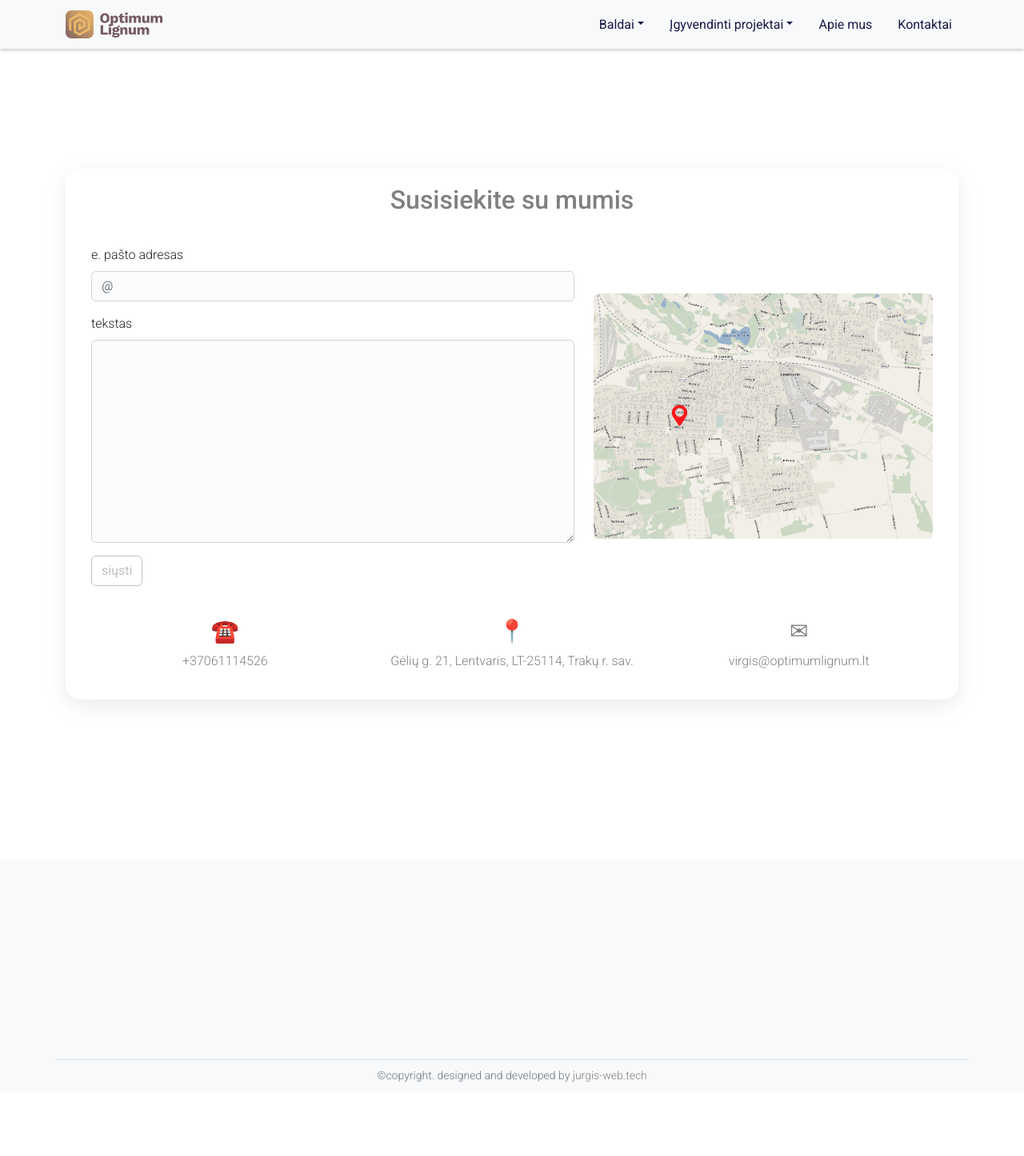
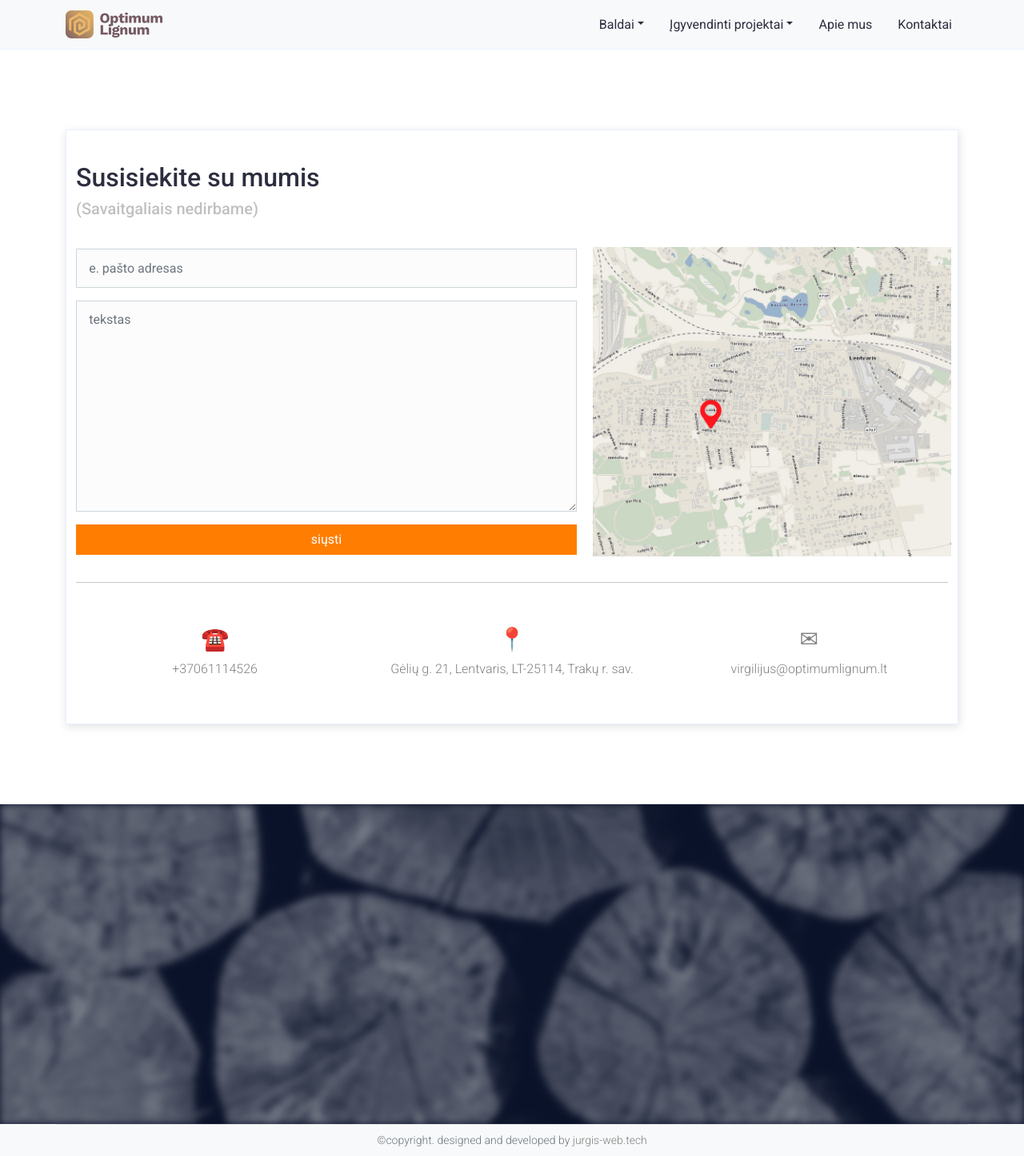
Before and after one commit to jurg1s/optimumlignum, a React (Create React App) app: page /kontaktai in a window 1280 px wide. Shown: the whole page at 80% size. Before the commit the page ends 1365 px from the top, so only its background shows below. Built offline with nearby package versions, Linux system fonts and the light colour scheme; a web font is replaced by a local one.

Commit message:
kontaktai-footer

```diff
--- a/src/App.css
+++ b/src/App.css
@@ -1,4 +1,6 @@
 /* global styling start */
+@import url('https://fonts.googleapis.com/css2?family=Poppins:ital,wght@0,300;0,400;0,500;0,600;0,700;0,800;1,300;1,400;1,500;1,600;1,700;1,800&display=swap');
+
 @import url("https://fonts.googleapis.com/css2?family=Roboto:ital,wght@0,100;0,300;0,400;0,500;0,700;0,900;1,100;1,300;1,400;1,500;1,700;1,900&display=swap");
 
 @import url('https://fonts.googleapis.com/css2?family=Noto+Emoji:wght@300;400;500;600;700&display=swap');
@@ -12,7 +14,7 @@
 
 }
 ::selection {
-  background: #f3b337;
+  background: #FE7865;
   /* background: #ec4d37; */
   color: white;
 
--- a/src/components/Gototop.css
+++ b/src/components/Gototop.css
@@ -7,8 +7,8 @@
   transition: 0.2s;
   width: 40px;
   height: 40px;
-  opacity: 0.5;
-  background-color:#f3b337;
+  opacity: 0.8;
+  background-color:#FF7D00;
 }
 .scrollTop .icon {
   height: 100%;
--- a/src/components/Navbar.css
+++ b/src/components/Navbar.css
@@ -9,13 +9,18 @@
 
 #responsive-navbar-nav {
   justify-content: end;
+
 }
 nav {
-  box-shadow: 0 2px 4px 0 rgba(0, 0, 0, 0.2);
+  /* box-shadow: 0 2px 4px 0 rgba(0, 0, 0, 0.2); */
+  border-bottom: 1px solid #eaf0fc;
+
 }
 .navbar-nav .dropdown-menu {
   border-radius: 0px;
   background-color: white;
+  border-bottom: 1px solid #eaf0fc;
+
   box-shadow: 0 2px 4px 0 rgba(0, 0, 0, 0.2);
   border: 0px;
 
@@ -25,13 +30,13 @@ nav {
 
 .navbar-nav a {
   font-weight: 400;
-  color: #141945;
+  color: #2C2E3F;
 }
 .navbar-nav a:hover {
-  color: #141945;
+  color: #2C2E3F;
   text-decoration: underline;
   text-underline-offset: 8px;
-  text-decoration-color: #141945;
+  text-decoration-color: #2C2E3F;
 
 }
 
@@ -39,20 +44,19 @@ nav {
 .dropdown-item:active,
 .dropdown-item:hover {
   background-color: white !important;
-  color: #141945 !important;
+  color: #2C2E3F !important;
   text-decoration: underline;
 
-  text-underline-offset: 8px;
 }
 
 .navbar-nav .nav-link.active,
 .navbar-nav .show > .nav-link {
-  color: #141945 !important;
+  color: #2C2E3F !important;
 
 }
 .nav-link:focus,
 .nav-link:hover {
-  color: #141945 !important;
+  color: #2C2E3F !important;
 
 }
 #collasible-nav-dropdown:hover {
@@ -64,7 +68,7 @@ nav {
 .nav-item.dropdown:hover .dropdown-menu {
   display: block;
   opacity: 1;
-  transition: 0.3s ease-out;
+  transition: 0.2s ease-out;
   pointer-events: all;
   cursor: pointer;
 
--- a/src/components/Navbar.js
+++ b/src/components/Navbar.js
@@ -3,11 +3,24 @@ import Container from "react-bootstrap/Container";
 import Nav from "react-bootstrap/Nav";
 import Navbar from "react-bootstrap/Navbar";
 import NavDropdown from "react-bootstrap/NavDropdown";
+// import React, { useState, useEffect } from "react";
+
 import "./Navbar.css";
 
-function navbar() {
+export default function navbar() {
+
+
+
+
+
+
   return (
+
+
+
     <Navbar
+
+
       collapseOnSelect
       expand="lg"
       bg="light"
@@ -67,7 +80,6 @@ function navbar() {
         </Navbar.Collapse>
       </Container>
     </Navbar>
+
   );
 }
-
-export default navbar;
--- a/src/components/pages/Footer.css
+++ b/src/components/pages/Footer.css
@@ -4,7 +4,6 @@ footer {
 
   height: 40px;
 }
-
 
 footer.container p {
   padding: 0;
@@ -21,11 +20,33 @@ footer a:hover {
 }
 
 .contfooter {
-  background-color: #F8F9FA;
+  background-color: #f8f9fa;
 }
 
-.contfooter footer.up {
-  color: white;
-  height: 250px;
+.footercontent {
+  width: 100%;
+  height: 400px;
+
 
 }
+.up{
+  background-color:#0a1229;
+  height: 100%;
+  /* background-color:#FE7865; */
+
+
+}
+
+.fimage {
+  mix-blend-mode: screen;
+opacity: 0.5;
+  background-repeat: repeat;
+  background-image: url("/public/images/wood-background.jpg");
+  background-attachment: fixed;
+  filter: blur(5px);
+  background-size: 100%;
+  background-position: bottom 0px right 0px;
+    width: 100%;
+  height: 400px;
+
+}
--- a/src/components/pages/Footer.js
+++ b/src/components/pages/Footer.js
@@ -5,9 +5,12 @@ const Footer = () => {
   return (
     <>
       <div className="contfooter ">
-        <footer className="up d-flex">
+        <footer className="footercontent">
+          <div className="up ">
+            <div className="fimage "></div>
+          </div>
+        </footer>
 
-        </footer>
         <footer className="container bottom d-flex border-top">
           <p className="link text-center text-muted">
             &copy;copyright. designed and developed by
--- a/src/components/pages/Kontaktai.css
+++ b/src/components/pages/Kontaktai.css
@@ -1,6 +1,5 @@
 .contbox {
-padding-top: 150px;
-padding-bottom: 200px;
+    padding: 100px 0;
 
   display: flex;
   align-items: center;
@@ -8,40 +7,46 @@ padding-bottom: 200px;
 }
 
 .contbox .contcont {
-    padding: 20px;
+    padding: 40px 0;
   width: 100%;
-  border-radius: 20px;
+  border: 1px solid #eaf0fc;
   /* border: 1px dashed #141945; */
-  box-shadow: rgba(149, 157, 165, 0.2) 0px 8px 24px;
-   /* display: flex;
+  box-shadow: 1px 3px 10px rgb(173 181 189 / 40%);   /* display: flex;
   flex-direction: row
   ; */
 }
 
-.ha {
+.ha a {
     display: flex;
     align-items: center;
-    justify-content: right;
+
   padding: 10px;
   color:gray;
+  height: 100%;
+  background-image: url("/public//images/map1.jpg");
+  background-size: 130%;
+  padding: 20px;
 
 }
-
+.img-fluid{
+    opacity: 0;
+}
 .hi {
   padding: 10px;
 }
 
 .btn {
-  background-color: white !important;
-  border: 1px solid silver !important;
-  color: silver !important;
+  background-color: #FF7D00 !important;
+  border: 1px solid #FF7D00 !important;
+  color: white !important;
+  border-radius: 0!important;
+  width: 100%;
 }
 .btn:hover {
-  background-color: #f3b337 !important;
-  border: 0 !important;
-  color: white !important;
+  background-color: transparent !important;
+  color: #2C2E3F !important;
 
-  border: 1px solid transparent !important;
+  border: 1px solid #2C2E3F !important;
 }
 
 .form-control {
@@ -68,14 +73,17 @@ padding-bottom: 200px;
 
 }
 .contactico a:hover{
-    color: #f3b337!important;
+    color: #FF7D00!important;
     cursor: pointer;
 }
 
 .head h2{
-    color: gray;
-    text-align: center;
+    color: #2C2E3F;
+}
+.head h5{
+    color:silver;
     padding-bottom: 20px;
+
 }
 
 
@@ -83,3 +91,15 @@ padding-bottom: 200px;
     cursor: zoom-in;
 
 }
+
+.form-control:focus {
+    border-color: #FF7D00!important;
+    box-shadow: 0 0 0 0.01rem #FF7D00!important;
+
+}
+
+.form-control{
+    border-radius: 0!important;
+    padding: 0.7rem 0.95rem!important;
+    border: 1px solid #ced4da!important;
+}
--- a/src/components/pages/Kontaktai.js
+++ b/src/components/pages/Kontaktai.js
@@ -8,34 +8,36 @@ function StyleActionsExample() {
   return (
     <div className="contbox ">
       <div className="contcont row ">
-      <div className="head"><h2>Susisiekite su mumis</h2></div>
+        <div className="head">
+          <h2>Susisiekite su mumis</h2>
+          <h5>(Savaitgaliais nedirbame)</h5>
+        </div>
         <div className="hi row-6 col-lg-7 ">
           <Form>
             <Form.Group className="mb-3" controlId="exampleForm.ControlInput1">
-              <Form.Label>e. pašto adresas</Form.Label>
-              <Form.Control type="email" placeholder="@" />
+              <Form.Control type="email" placeholder="e. pašto adresas" />
             </Form.Group>
             <Form.Group
               className="mb-3"
               controlId="exampleForm.ControlTextarea1"
             >
-              <Form.Label>tekstas</Form.Label>
-              <Form.Control as="textarea" rows={10} />
+              <Form.Control placeholder="tekstas" as="textarea" rows={10} />
             </Form.Group>
             <Button>siųsti</Button>
           </Form>
         </div>
-        <div className="ha row-4 col-lg-5 ">
-
+        <div className="ha row-4 col-lg-5 p-2 ">
           <a href="https://goo.gl/maps/ZydNFY15MUj4A7Zh6">
-          <Image
-
-            src="/images/map1.jpg"
-            rounded
-            fluid
-          /></a>
+            <Image src="/images/map1.jpg" rounded fluid />
+          </a>
         </div>
-
+        <div class="div">
+        <div class="line col-lg-12 mt-4">
+        <div class="mb-4">
+                <hr ></hr>
+            </div>
+        </div>
+    </div>
         <div
           className=" contactico row-4 col-lg-4
         "
@@ -58,15 +60,11 @@ function StyleActionsExample() {
           className=" contactico row-4 col-lg-4
         "
         >
-          <a  href = "mailto:virgilijusbernatonis@gmail.com">
+          <a href="mailto:virgilijusbernatonis@gmail.com">
             <h3>&#9993;</h3>
-            <p>virgis@optimumlignum.lt</p>
+            <p>virgilijus@optimumlignum.lt</p>
           </a>
         </div>
-
-
-
-
       </div>
     </div>
   );
```
Also changed, not shown: public/images/logo/optimumlignum_logo-wood-bw.svg (added), public/images/wood-background.jpg (added).
